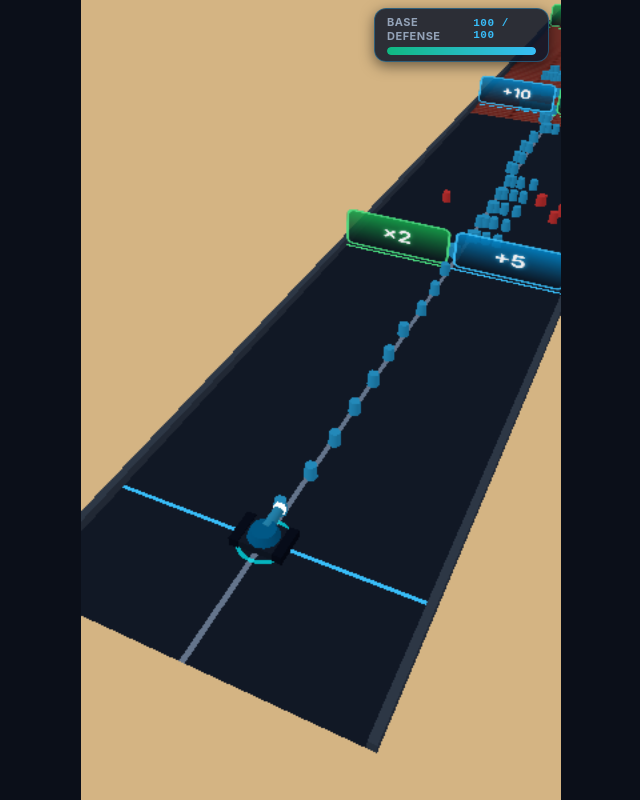
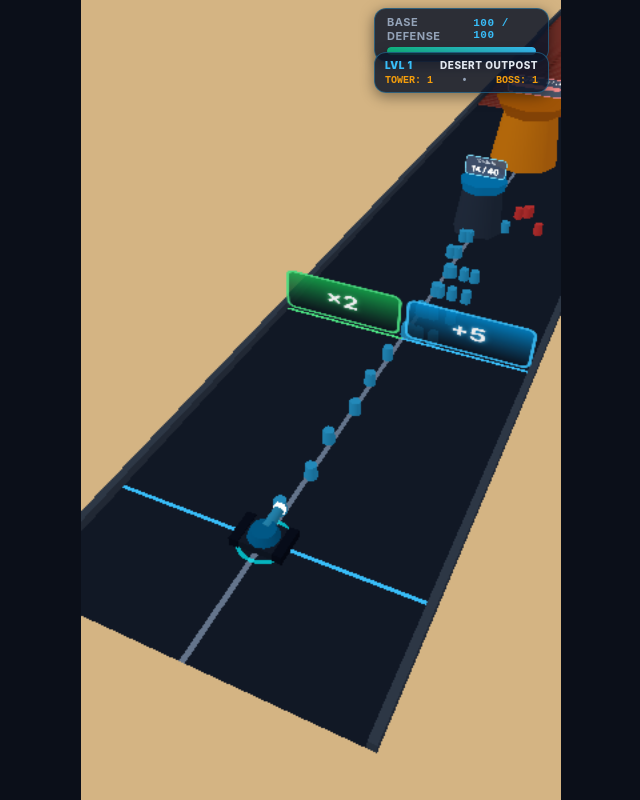
Before and after one commit to ROSRAR20/Game, a website built with Vite: page index.html in a window 1280 px wide. Shown: the whole page, without its empty margins (319-959 px from the left). Built offline with nearby package versions, Linux system fonts and the light colour scheme; some packages are replaced by stand-ins of ours; animation ran at ten frames a second; what @capacitor/core would draw is missing.

Commit message:
fix(m4): align level 1 entities to camera framing, add level HUD, and fix win state

```diff
--- a/index.html
+++ b/index.html
@@ -135,6 +135,56 @@
 
       #base-hp-fill.danger {
         background: linear-gradient(90deg, #ef4444 0%, #f97316 100%);
+      }
+
+      /* Level Banner & Objective Tracker */
+      #level-banner {
+        position: absolute;
+        top: calc(env(safe-area-inset-top, 0px) + 52px);
+        right: calc(env(safe-area-inset-right, 0px) + 12px);
+        width: 175px;
+        background: rgba(15, 23, 42, 0.85);
+        border: 1px solid rgba(56, 189, 248, 0.35);
+        border-radius: 12px;
+        padding: 6px 10px;
+        box-shadow: 0 4px 14px rgba(0, 0, 0, 0.4);
+        pointer-events: none;
+        z-index: 500;
+      }
+
+      .level-title-row {
+        display: flex;
+        justify-content: space-between;
+        align-items: center;
+        font-size: 10px;
+        font-weight: 800;
+        letter-spacing: 0.5px;
+        margin-bottom: 4px;
+        color: #e2e8f0;
+      }
+
+      .level-badge {
+        color: #38bdf8;
+        font-weight: 900;
+      }
+
+      .level-objectives {
+        display: flex;
+        justify-content: space-between;
+        align-items: center;
+        font-size: 10px;
+        font-family: ui-monospace, SFMono-Regular, monospace;
+        font-weight: 700;
+        color: #94a3b8;
+      }
+
+      .obj-tag {
+        color: #f59e0b;
+        transition: color 0.2s ease;
+      }
+
+      .obj-tag.cleared {
+        color: #10b981;
       }
 
       /* Damage Flash Vignette */
@@ -325,6 +375,17 @@
             <div id="base-hp-fill"></div>
           </div>
         </div>
+        <div id="level-banner">
+          <div class="level-title-row">
+            <span class="level-badge">LVL 1</span>
+            <span class="level-title">DESERT OUTPOST</span>
+          </div>
+          <div class="level-objectives">
+            <span id="obj-towers" class="obj-tag">TOWER: 1</span>
+            <span class="obj-divider">•</span>
+            <span id="obj-boss" class="obj-tag">BOSS: 1</span>
+          </div>
+        </div>
         <div id="debug-overlay">
           <div class="metric"><span class="label">FPS:</span><span id="dbg-fps">60</span></div>
           <div class="metric"><span class="label">MS:</span><span id="dbg-ms">16.6</span></div>
--- a/src/config/constants.ts
+++ b/src/config/constants.ts
@@ -56,9 +56,9 @@ export const CONFIG = {
   CAMERA_OFFSET: { x: -8.8, y: 20, z: -9 },
   CAMERA_LOOK_AT: { x: 0, y: 1.0, z: 20 },
 
-  // Horde carpet positioning (visible in top quarter of framed road)
+  // Horde carpet positioning (visible in top quarter of framed road, behind boss spawn)
   HORDE_CARPET: {
-    START_Z: 48,
+    START_Z: 50,
     LENGTH: 40
   },
 
--- a/src/data/level1.json
+++ b/src/data/level1.json
@@ -2,20 +2,16 @@
   "id": 1,
   "name": "Desert Outpost",
   "gates": [
-    { "id": 1, "kind": "add", "value": 5, "x": -3.0, "width": 6.0, "z": 25.0 },
-    { "id": 2, "kind": "mul", "value": 2, "x": 3.0, "width": 6.0, "z": 25.0 },
-    { "id": 3, "kind": "mul", "value": 3, "x": -3.0, "width": 6.0, "z": 50.0 },
-    { "id": 4, "kind": "add", "value": 10, "x": 3.0, "width": 6.0, "z": 50.0 },
-    { "id": 5, "kind": "mul", "value": 2, "x": -3.0, "width": 6.0, "z": 75.0 },
-    { "id": 6, "kind": "mul", "value": 4, "x": 3.0, "width": 6.0, "z": 75.0 }
+    { "id": 1, "kind": "add", "value": 5, "x": -3.0, "width": 6.0, "z": 18.0 },
+    { "id": 2, "kind": "mul", "value": 2, "x": 3.0, "width": 6.0, "z": 18.0 }
   ],
   "towers": [
     {
       "id": 1,
       "x": 0.0,
-      "z": 62.0,
+      "z": 30.0,
       "radius": 1.2,
-      "maxHp": 60,
+      "maxHp": 40,
       "rewardType": "burst_units",
       "rewardValue": 30
     }
@@ -24,22 +20,16 @@
     {
       "id": 101,
       "x": 0.0,
-      "z": 92.0,
+      "z": 44.0,
       "radius": 2.0,
-      "maxHp": 500,
-      "damage": 50,
-      "speed": 0.5
+      "maxHp": 120,
+      "damage": 40,
+      "speed": 1.0
     }
   ],
   "waves": [
-    { "id": 1, "triggerTimeSec": 2.0, "count": 10, "minX": -4.0, "maxX": 4.0, "spawnZ": 40.0, "speed": 2.5, "weight": 1, "tier": 0 },
-    { "id": 2, "triggerTimeSec": 5.0, "count": 25, "minX": -4.5, "maxX": 4.5, "spawnZ": 45.0, "speed": 2.5, "weight": 1, "tier": 0 },
-    { "id": 3, "triggerTimeSec": 9.0, "count": 40, "minX": -5.0, "maxX": 5.0, "spawnZ": 65.0, "speed": 2.5, "weight": 1, "tier": 0 },
-    { "id": 4, "triggerTimeSec": 14.0, "count": 60, "minX": -4.0, "maxX": 4.0, "spawnZ": 70.0, "speed": 2.5, "weight": 2, "tier": 1 },
-    { "id": 5, "triggerTimeSec": 20.0, "count": 80, "minX": -5.0, "maxX": 5.0, "spawnZ": 85.0, "speed": 3.0, "weight": 1, "tier": 0 },
-    { "id": 6, "triggerTimeSec": 27.0, "count": 120, "minX": -5.0, "maxX": 5.0, "spawnZ": 88.0, "speed": 3.0, "weight": 2, "tier": 1 },
-    { "id": 7, "triggerTimeSec": 35.0, "count": 160, "minX": -5.0, "maxX": 5.0, "spawnZ": 90.0, "speed": 3.2, "weight": 3, "tier": 2 },
-    { "id": 8, "triggerTimeSec": 45.0, "count": 250, "minX": -5.0, "maxX": 5.0, "spawnZ": 92.0, "speed": 3.5, "weight": 2, "tier": 1 },
-    { "id": 9, "triggerTimeSec": 55.0, "count": 400, "minX": -5.0, "maxX": 5.0, "spawnZ": 94.0, "speed": 3.5, "weight": 2, "tier": 1 }
+    { "id": 1, "triggerTimeSec": 2.0, "count": 8, "minX": -3.5, "maxX": 3.5, "spawnZ": 34.0, "speed": 2.5, "weight": 1, "tier": 0 },
+    { "id": 2, "triggerTimeSec": 6.0, "count": 14, "minX": -4.0, "maxX": 4.0, "spawnZ": 38.0, "speed": 2.5, "weight": 1, "tier": 0 },
+    { "id": 3, "triggerTimeSec": 12.0, "count": 20, "minX": -4.5, "maxX": 4.5, "spawnZ": 44.0, "speed": 2.5, "weight": 1, "tier": 0 }
   ]
 }
--- a/src/data/level1_waves.json
+++ b/src/data/level1_waves.json
@@ -2,100 +2,34 @@
   {
     "id": 1,
     "triggerTimeSec": 2.0,
-    "count": 10,
-    "minX": -4.0,
-    "maxX": 4.0,
-    "spawnZ": 40.0,
+    "count": 8,
+    "minX": -3.5,
+    "maxX": 3.5,
+    "spawnZ": 34.0,
     "speed": 2.5,
     "weight": 1,
     "tier": 0
   },
   {
     "id": 2,
-    "triggerTimeSec": 5.0,
-    "count": 25,
-    "minX": -4.5,
-    "maxX": 4.5,
-    "spawnZ": 45.0,
+    "triggerTimeSec": 6.0,
+    "count": 14,
+    "minX": -4.0,
+    "maxX": 4.0,
+    "spawnZ": 38.0,
     "speed": 2.5,
     "weight": 1,
     "tier": 0
   },
   {
     "id": 3,
-    "triggerTimeSec": 9.0,
-    "count": 40,
-    "minX": -5.0,
-    "maxX": 5.0,
-    "spawnZ": 65.0,
+    "triggerTimeSec": 12.0,
+    "count": 20,
+    "minX": -4.5,
+    "maxX": 4.5,
+    "spawnZ": 44.0,
     "speed": 2.5,
     "weight": 1,
     "tier": 0
-  },
-  {
-    "id": 4,
-    "triggerTimeSec": 14.0,
-    "count": 60,
-    "minX": -4.0,
-    "maxX": 4.0,
-    "spawnZ": 70.0,
-    "speed": 2.5,
-    "weight": 2,
-    "tier": 1
-  },
-  {
-    "id": 5,
-    "triggerTimeSec": 20.0,
-    "count": 80,
-    "minX": -5.0,
-    "maxX": 5.0,
-    "spawnZ": 85.0,
-    "speed": 3.0,
-    "weight": 1,
-    "tier": 0
-  },
-  {
-    "id": 6,
-    "triggerTimeSec": 27.0,
-    "count": 120,
-    "minX": -5.0,
-    "maxX": 5.0,
-    "spawnZ": 88.0,
-    "speed": 3.0,
-    "weight": 2,
-    "tier": 1
-  },
-  {
-    "id": 7,
-    "triggerTimeSec": 35.0,
-    "count": 160,
-    "minX": -5.0,
-    "maxX": 5.0,
-    "spawnZ": 90.0,
-    "speed": 3.2,
-    "weight": 3,
-    "tier": 2
-  },
-  {
-    "id": 8,
-    "triggerTimeSec": 45.0,
-    "count": 250,
-    "minX": -5.0,
-    "maxX": 5.0,
-    "spawnZ": 92.0,
-    "speed": 3.5,
-    "weight": 2,
-    "tier": 1
-  },
-  {
-    "id": 9,
-    "triggerTimeSec": 55.0,
-    "count": 400,
-    "minX": -5.0,
-    "maxX": 5.0,
-    "spawnZ": 94.0,
-    "speed": 3.5,
-    "weight": 2,
-    "tier": 1
   }
 ]
--- a/src/main.ts
+++ b/src/main.ts
@@ -210,7 +210,17 @@ function init(): void {
       mobRender.update(sim.pool);
       towerRender.update(sim.towers.towers);
       bossRender.update(sim.bosses.bosses);
-      hud.update(sim.base.hp, sim.base.maxHp, sim.base.isGameOver, sim.isGameWon);
+
+      const towersRemaining = sim.towers.towers.filter((t) => !t.isDestroyed).length;
+      const bossesRemaining = sim.bosses.bosses.filter((b) => !b.isDefeated).length;
+      hud.update(
+        sim.base.hp,
+        sim.base.maxHp,
+        sim.base.isGameOver,
+        sim.isGameWon,
+        towersRemaining,
+        bossesRemaining
+      );
     }
 
     renderer.render(scene, camera);
--- a/src/ui/hud.ts
+++ b/src/ui/hud.ts
@@ -9,6 +9,8 @@ export class HudController {
   private victoryModal: HTMLElement | null = null;
   private replayBtn: HTMLElement | null = null;
   private victoryBaseStatus: HTMLElement | null = null;
+  private objTowersEl: HTMLElement | null = null;
+  private objBossEl: HTMLElement | null = null;
 
   private lastHp: number = CONFIG.BASE_MAX_HP;
   private vignetteTimeoutId: ReturnType<typeof setTimeout> | null = null;
@@ -30,6 +32,8 @@ export class HudController {
     this.victoryModal = document.getElementById('victory-modal');
     this.replayBtn = document.getElementById('btn-replay');
     this.victoryBaseStatus = document.getElementById('v-base-status');
+    this.objTowersEl = document.getElementById('obj-towers');
+    this.objBossEl = document.getElementById('obj-boss');
 
     if (this.restartBtn) {
       this.restartBtn.addEventListener('click', () => {
@@ -46,7 +50,14 @@ export class HudController {
     }
   }
 
-  public update(baseHp: number, maxHp: number, isGameOver: boolean, isGameWon: boolean = false): void {
+  public update(
+    baseHp: number,
+    maxHp: number,
+    isGameOver: boolean,
+    isGameWon: boolean = false,
+    towersRemaining: number = 0,
+    bossesRemaining: number = 0
+  ): void {
     // 1. Damage vignette flash effect when base takes damage
     if (baseHp < this.lastHp && this.damageVignette) {
       this.triggerDamageFlash();
@@ -65,6 +76,27 @@ export class HudController {
         this.baseHpFill.classList.add('danger');
       } else {
         this.baseHpFill.classList.remove('danger');
+      }
+    }
+
+    // 3. Level Objectives tracking
+    if (this.objTowersEl) {
+      if (towersRemaining === 0) {
+        this.objTowersEl.textContent = 'TOWER: ✓';
+        this.objTowersEl.classList.add('cleared');
+      } else {
+        this.objTowersEl.textContent = `TOWER: ${towersRemaining}`;
+        this.objTowersEl.classList.remove('cleared');
+      }
+    }
+
+    if (this.objBossEl) {
+      if (bossesRemaining === 0) {
+        this.objBossEl.textContent = 'BOSS: ✓';
+        this.objBossEl.classList.add('cleared');
+      } else {
+        this.objBossEl.textContent = `BOSS: ${bossesRemaining}`;
+        this.objBossEl.classList.remove('cleared');
       }
     }
 
@@ -136,5 +168,13 @@ export class HudController {
       this.baseHpFill.style.width = '100%';
       this.baseHpFill.classList.remove('danger');
     }
+    if (this.objTowersEl) {
+      this.objTowersEl.textContent = 'TOWER: 1';
+      this.objTowersEl.classList.remove('cleared');
+    }
+    if (this.objBossEl) {
+      this.objBossEl.textContent = 'BOSS: 1';
+      this.objBossEl.classList.remove('cleared');
+    }
   }
 }
```
Also changed, not shown: e2e/m4_objectives.spec.ts (+40 -6 lines), tests/data/level.test.ts (+3 -3 lines).
